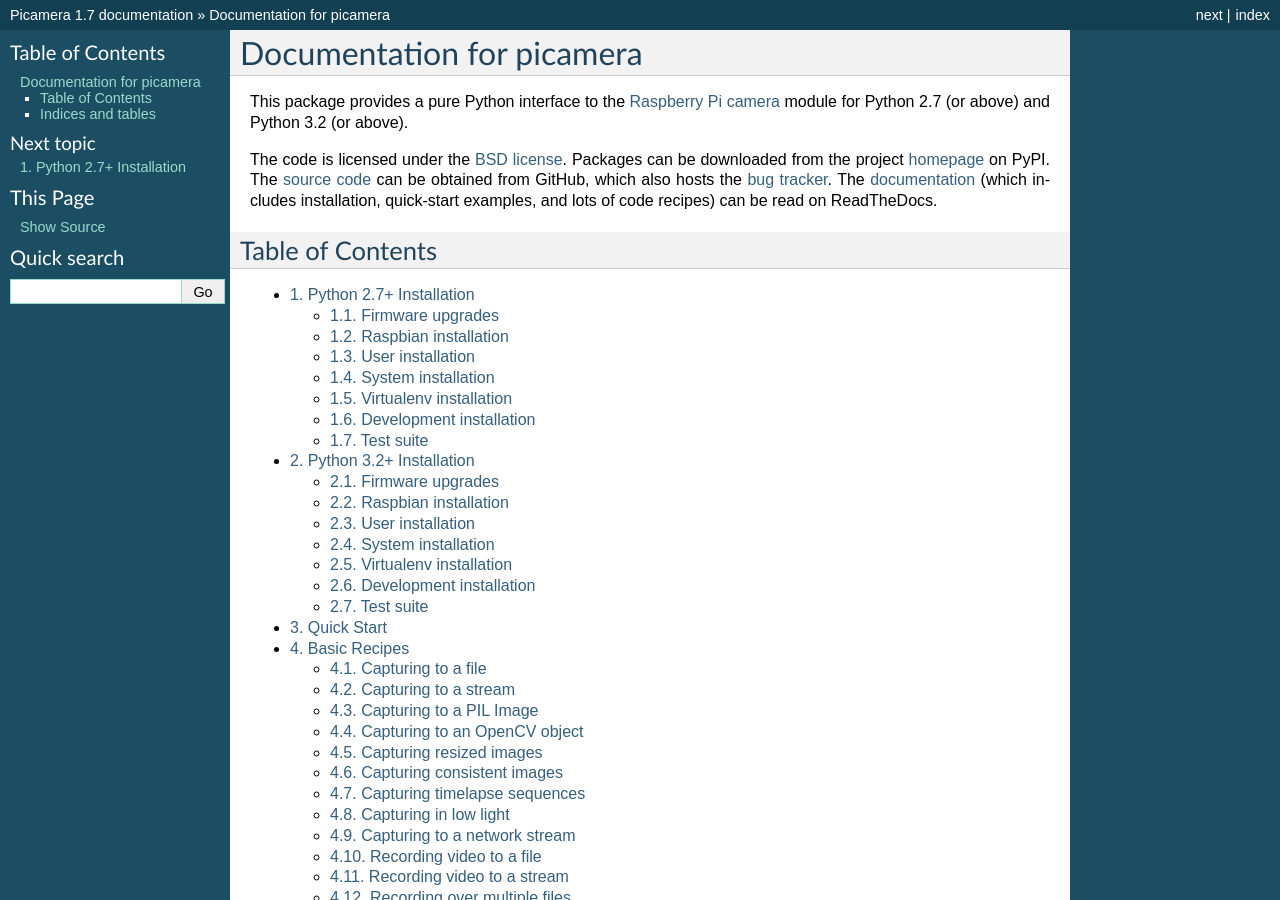
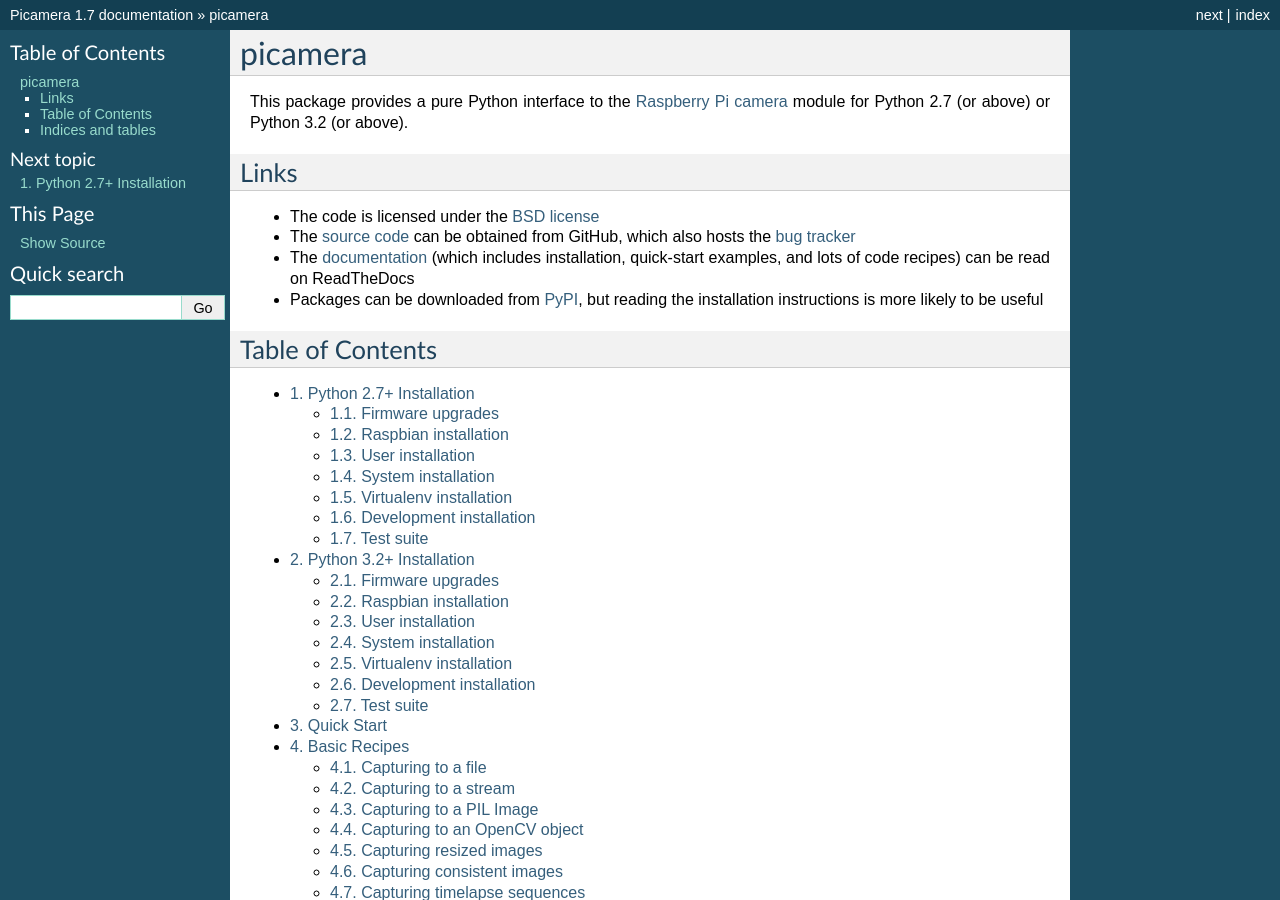
Before and after one commit to waveform80/picamera, a Sphinx documentation site: the page built from docs/index.rst, in a window 1280 px wide and 900 px high. Built offline with Sphinx 7.4.7, drawn with Linux system fonts in a browser that asks for light colours; some of the changed text lies outside the part shown.

Commit message:
Tidy up README and index

```diff
--- a/README.rst
+++ b/README.rst
@@ -7,19 +7,22 @@
 This package provides a pure Python interface to the `Raspberry Pi`_ `camera`_
 module for Python 2.7 (or above) or Python 3.2 (or above).
 
-The code is licensed under the `BSD license`_. Packages can be downloaded from
-the project `homepage`_ on PyPI. The `source code`_ can be obtained from
-GitHub, which also hosts the `bug tracker`_. The `documentation`_ (which
-includes installation, quick-start examples, and lots of code recipes) can be
-read on ReadTheDocs.
+Links
+=====
+
+* The code is licensed under the `BSD license`_
+* The `source code`_ can be obtained from GitHub, which also hosts the `bug
+  tracker`_
+* The `documentation`_ (which includes installation, quick-start examples, and
+  lots of code recipes) can be read on ReadTheDocs
+* Packages can be downloaded from `PyPI`_, but reading the installation
+  instructions is more likely to be useful
 
 
 .. _Raspberry Pi: http://www.raspberrypi.org/
 .. _camera: http://www.raspberrypi.org/camera
-.. _homepage: http://pypi.python.org/pypi/picamera/
+.. _PyPI: http://pypi.python.org/pypi/picamera/
 .. _documentation: http://picamera.readthedocs.org/
 .. _source code: https://github.com/waveform80/picamera
 .. _bug tracker: https://github.com/waveform80/picamera/issues
-.. _Python: http://python.org/
 .. _BSD license: http://opensource.org/licenses/BSD-3-Clause
-.. _Pull requests: https://github.com/waveform80/picamera.git
--- a/docs/index.rst
+++ b/docs/index.rst
@@ -1,17 +1,7 @@
 .. _root:
 
-==========================
-Documentation for picamera
-==========================
+.. include:: ../README.rst
 
-This package provides a pure Python interface to the `Raspberry Pi`_ `camera`_
-module for Python 2.7 (or above) and Python 3.2 (or above).
-
-The code is licensed under the `BSD license`_. Packages can be downloaded from
-the project `homepage`_ on PyPI. The `source code`_ can be obtained from
-GitHub, which also hosts the `bug tracker`_. The `documentation`_ (which
-includes installation, quick-start examples, and lots of code recipes) can be
-read on ReadTheDocs.
 
 Table of Contents
 =================
@@ -40,14 +30,3 @@
 * :ref:`genindex`
 * :ref:`modindex`
 * :ref:`search`
-
-
-.. _email: mailto:dave@waveform.org.uk
-.. _Raspberry Pi: http://www.raspberrypi.org/
-.. _camera: http://www.raspberrypi.org/camera
-.. _homepage: http://pypi.python.org/pypi/picamera/
-.. _documentation: http://picamera.readthedocs.org/
-.. _source code: https://github.com/waveform80/picamera
-.. _bug tracker: https://github.com/waveform80/picamera/issues
-.. _BSD license: http://opensource.org/licenses/BSD-3-Clause
-.. _Pull requests: https://github.com/waveform80/picamera.git
```
